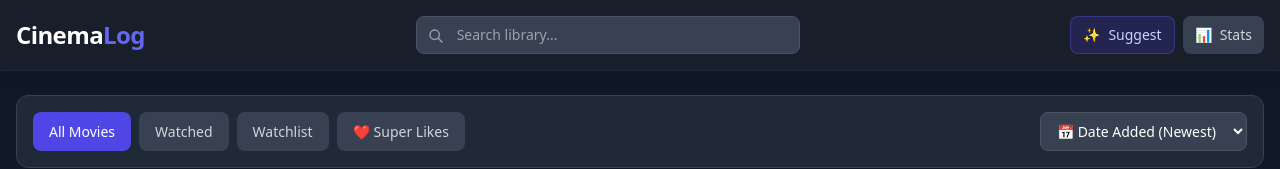
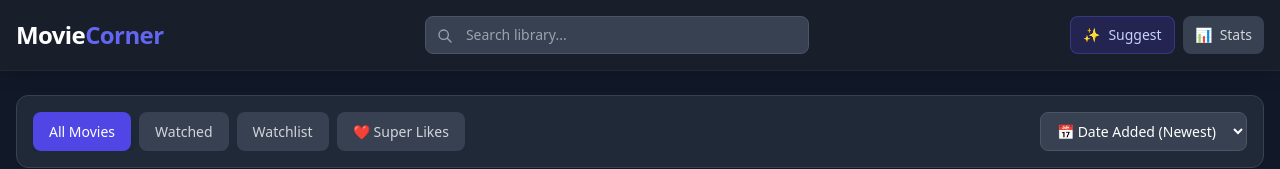
Before and after one commit to c1ydeoz/My-Movies, a plain HTML site: page index.html in a window 1280 px wide. Shown: the top 169 px of the page. Drawn offline with nearby package versions, Linux system fonts and the light colour scheme; no server answers.

Commit message:
Update index.html

```diff
--- a/index.html
+++ b/index.html
@@ -3,7 +3,7 @@
 <head>
     <meta charset="UTF-8">
     <meta name="viewport" content="width=device-width, initial-scale=1.0">
-    <title>CinemaLog v9</title>
+    <title>Movie Corner</title>
 
     <script src="https://cdn.tailwindcss.com"></script>
     <script>
@@ -174,7 +174,7 @@
         <div class="max-w-7xl mx-auto px-4 py-4 flex flex-col md:flex-row items-center justify-between gap-4">
             <div @dblclick="toggleAdmin()" class="cursor-pointer select-none group" title="Double-click for Admin">
                 <h1 class="text-2xl font-bold text-white tracking-tight flex items-center gap-2">
-                    <span>Cinema<span class="text-indigo-500">Log</span></span>
+                    <span>Movie<span class="text-indigo-500">Corner</span></span>
                     <span x-show="isAdmin" class="text-[10px] bg-red-600 text-white px-1.5 rounded uppercase tracking-wider animate-fade-in">Admin</span>
                 </h1>
             </div>
@@ -583,4 +583,5 @@
                 }
             }
         }
+
     </script>
```
